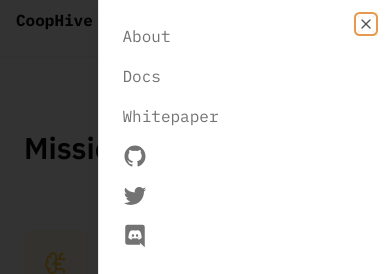
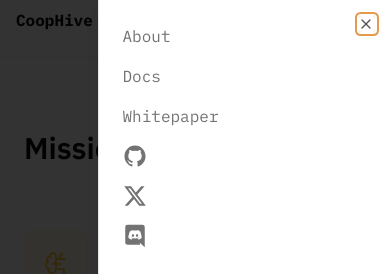
Before and after one commit to CoopHive/frontend, a React (Vite) app: page /about in a window 390 px wide. Both pictures are taken after a click on the button "Toggle Menu". Shown: the top 274 px of the page. Built offline with nearby package versions, Linux system fonts and the light colour scheme.

Commit message:
fix: twitter logo

```diff
--- a/src/components/navbar.tsx
+++ b/src/components/navbar.tsx
@@ -3,7 +3,8 @@
 import { Sheet, SheetContent, SheetTrigger } from "@/components/ui/sheet";
 import { Menu } from "lucide-react";
 import * as React from "react";
-import { IoLogoDiscord, IoLogoGithub, IoLogoTwitter } from "react-icons/io5";
+import { IoLogoDiscord, IoLogoGithub } from "react-icons/io5";
+import { FaXTwitter } from "react-icons/fa6";
 import { Button } from "./shared/ui/button";
 
 const navItems = [
@@ -14,7 +15,7 @@ const navItems = [
     label: "Whitepaper",
   },
   { href: "https://github.com/coophive", label: <IoLogoGithub size="1.5em" /> },
-  { href: "https://x.com/CoopHive", label: <IoLogoTwitter size="1.5em" /> },
+  { href: "https://x.com/CoopHive", label: <FaXTwitter size="1.5em" /> },
   {
     href: "https://discord.gg/b4XpHz6N73",
     label: <IoLogoDiscord size="1.5em" />,
```
